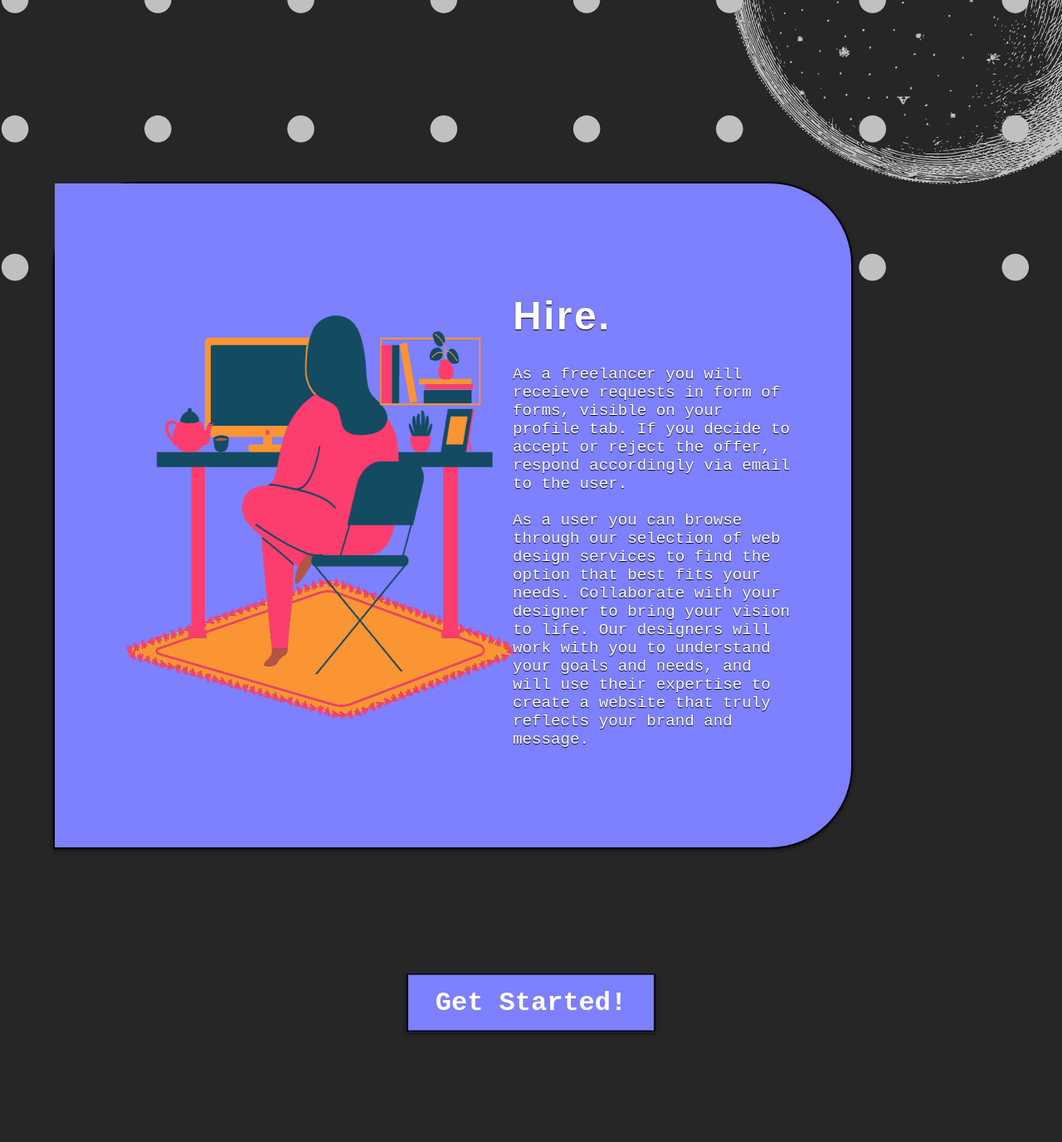
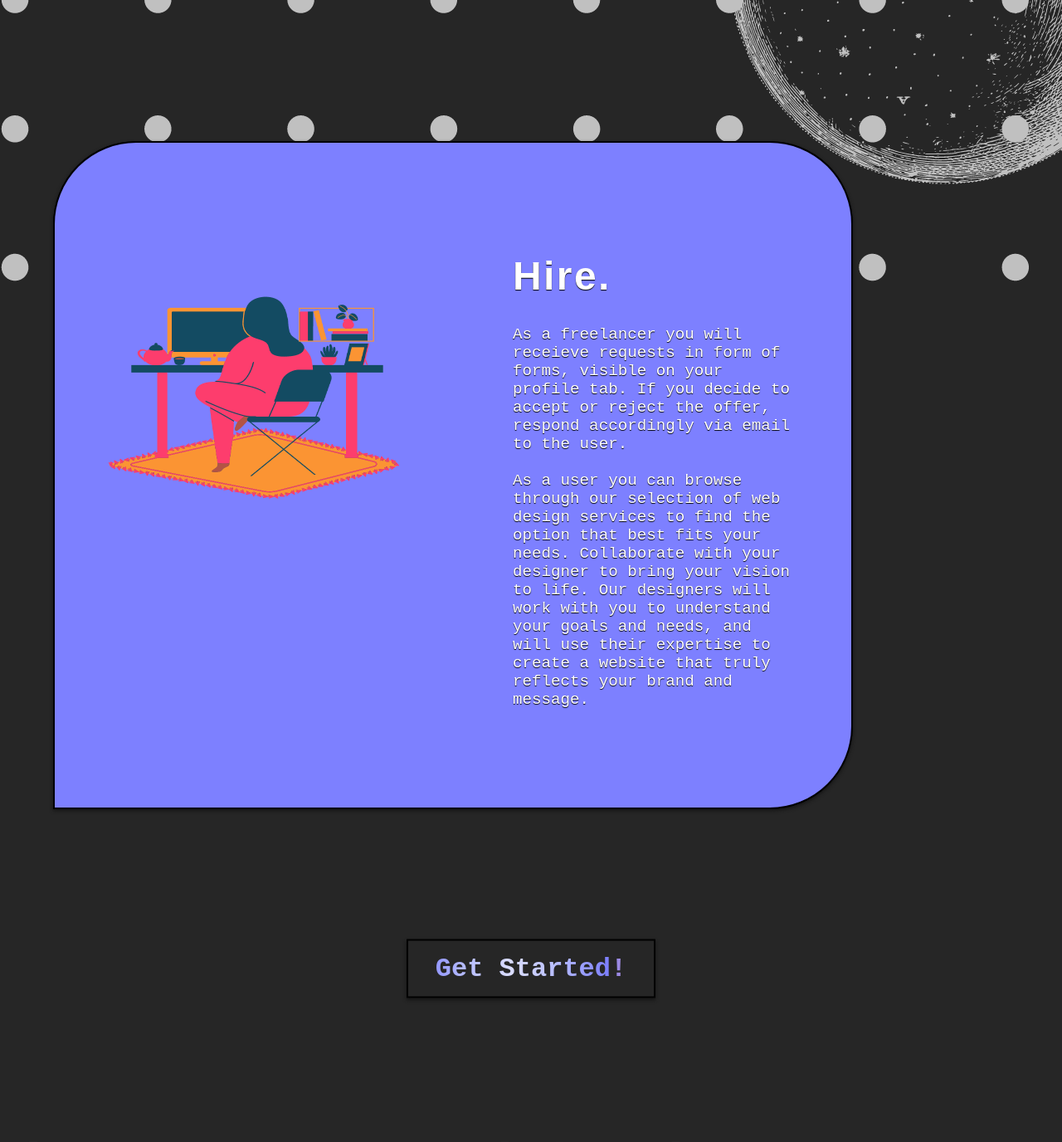
Before and after one commit to lisa1ynn/webify, a PHP site: page /public/about.php in a window 1280 px wide; the page is wider, and only the part inside the window is pictured. Shown: the part 1920-3296 px from the top of that part at 83% size. Run offline with PHP 8.4, Linux system fonts and the light colour scheme.

Commit message:
images fix + text

```diff
--- a/public/about.php
+++ b/public/about.php
@@ -62,11 +62,12 @@
 
             /* changes all images */
             .section-img {
-                width: 40rem;
-                height: 35rem;
+                width: 30rem;
+                height: 25rem;
                 margin: 0 auto;
-                height: 100%;
                 vertical-align: middle;
+                margin-top: 22%;
+                margin-bottom: 18%;
             }
 
             .text-section-1 {
@@ -125,7 +126,7 @@
 
             /* button design */
             .getstarted_button {
-                background-color: #7D80FF;
+                background-color: #262626;
                 color: white;
                 font-family: 'Courier New', Courier, monospace;
                 font-weight: bold;
@@ -212,7 +213,7 @@
 
             <!-- button to redirect to sign in page -->
             <div>
-                <button id="startButton" class="getstarted_button"><span>Get Started!</span></button>
+                <button id="startButton" class="getstarted_button"><span class="cool-text">Get Started!</span></button>
                 <script type="text/javascript">
                     document.getElementById("startButton").onclick = function () {
                     location.href = "./sign-in.php";
```
